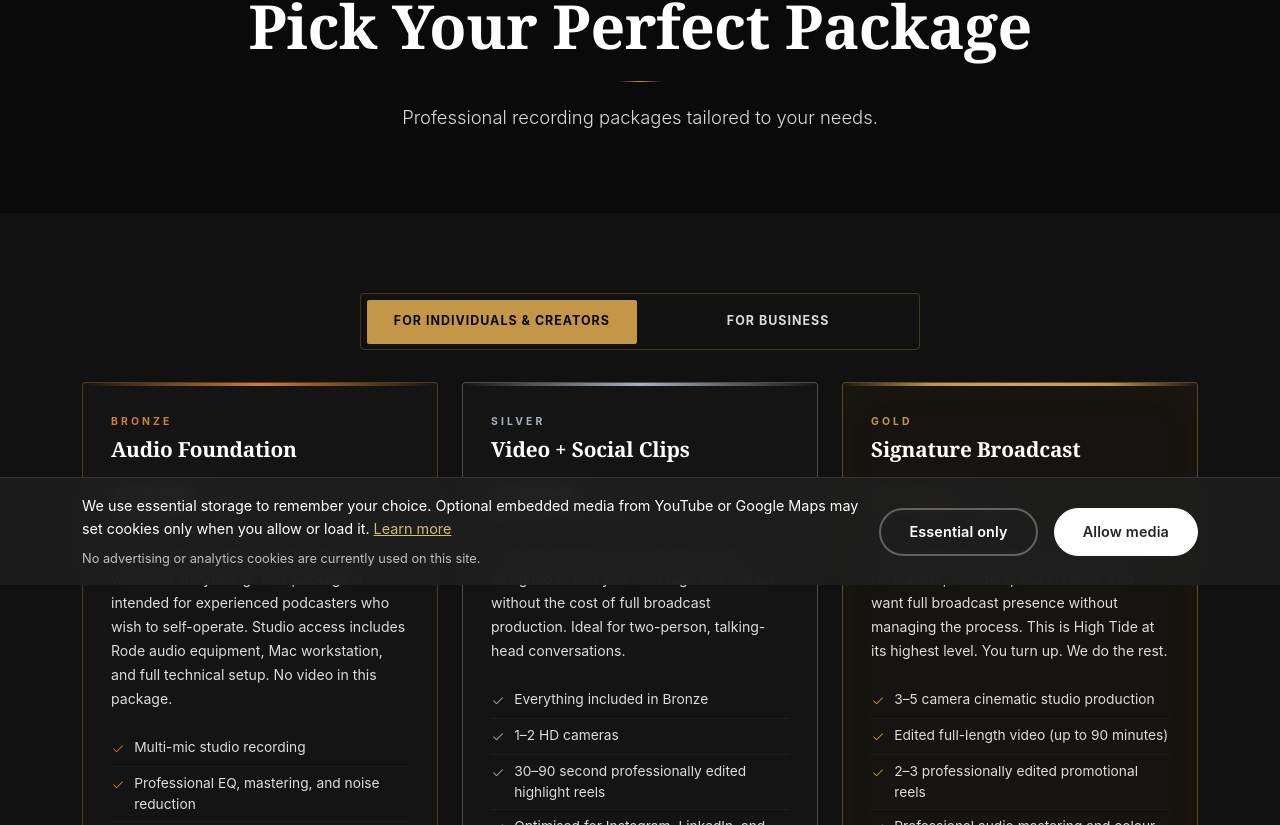
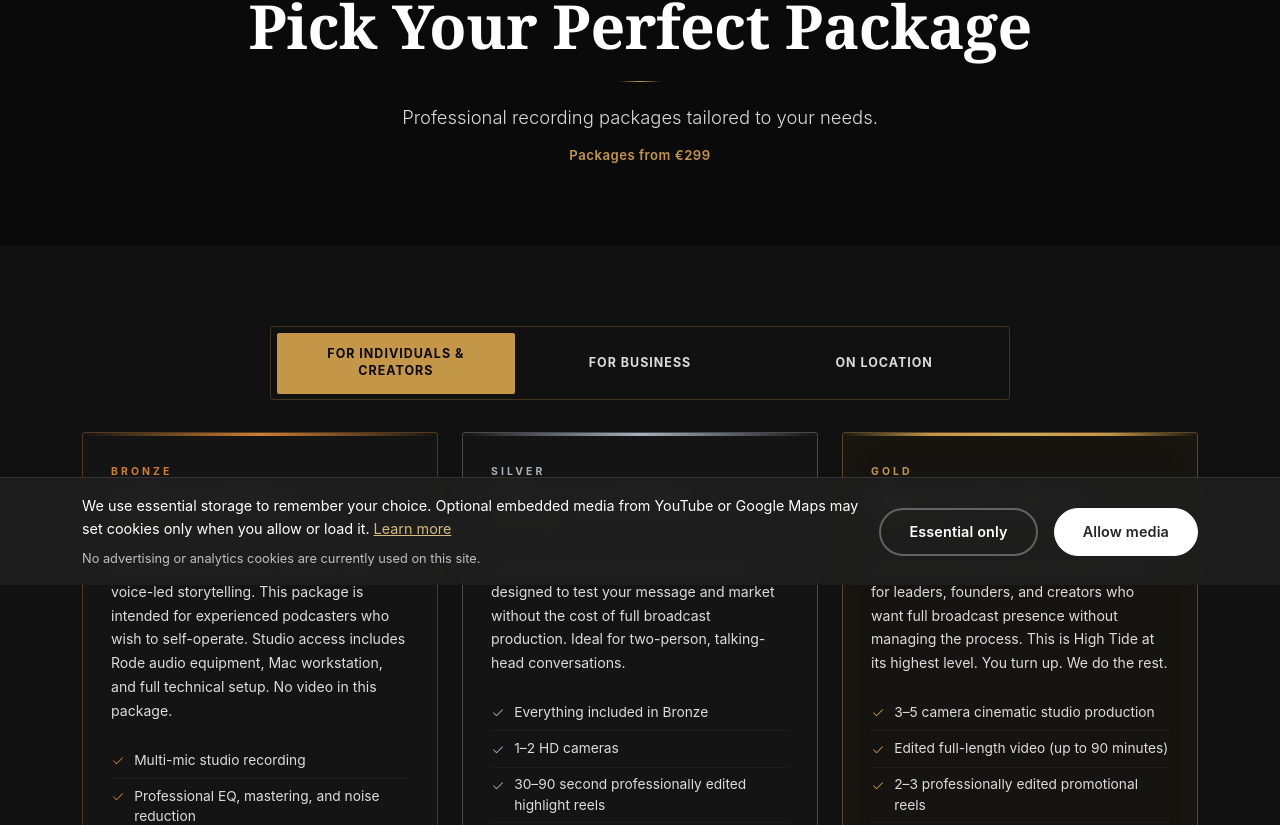
Before and after one commit to TerryLoc/high-tide-studios, a React (Create React App) app: page /services in a window 1280 px wide. Shown: the part 215-1040 px from the top of the page. Built offline with nearby package versions, Linux system fonts and the light colour scheme.

Commit message:
Enhance package offerings: add on-location packages, update pricing display, and improve Services page layout

```diff
--- a/src/components/PackageCard.jsx
+++ b/src/components/PackageCard.jsx
@@ -5,13 +5,17 @@ import PropTypes from 'prop-types';
  * Package card component for displaying service offerings
  */
 export default function PackageCard({ pkg, featured = false }) {
-  const tierClass = {
+  const tierClass =
+    {
       bronze: 'ht-pkg-bronze',
       silver: 'ht-pkg-silver',
-    gold:   'ht-pkg-gold',
+      gold: 'ht-pkg-gold',
       'leadership-voice': 'ht-pkg-gold',
       'brand-signal': 'ht-pkg-gold',
       'talent-story': 'ht-pkg-gold',
+      'on-location-audio': 'ht-pkg-gold',
+      'on-location-audio-video': 'ht-pkg-gold',
+      'on-location-extended': 'ht-pkg-gold',
     }[pkg.id] || '';
   const ctaLabel = pkg.ctaLabel || 'Book Now';
   const ctaLink = pkg.ctaLink || `/booking?package=${pkg.id}`;
@@ -19,8 +23,7 @@ export default function PackageCard({ pkg, featured = false }) {
   return (
     <article
       className={`ht-pkg-card h-100 ${tierClass} ${featured ? 'ht-pkg-card--featured' : ''}`}
-      aria-label={`${pkg.title} package — ${pkg.price}`}
-    >
+      aria-label={`${pkg.title} package — ${pkg.price}`}>
       {/* Tier accent bar at top */}
       <div className="ht-pkg-accent-bar" aria-hidden="true" />
 
@@ -31,7 +34,6 @@ export default function PackageCard({ pkg, featured = false }) {
       )}
 
       <div className="ht-pkg-body">
-
         {/* Header */}
         <header className="ht-pkg-header">
           <p className="ht-pkg-tier-label">{pkg.title}</p>
@@ -41,11 +43,6 @@ export default function PackageCard({ pkg, featured = false }) {
         {/* Price */}
         <div className="ht-pkg-price-row" aria-label="Pricing">
           <span className="ht-pkg-price">{pkg.price}</span>
-          {pkg.originalPrice && (
-            <span className="ht-pkg-original-price" aria-label={`Originally ${pkg.originalPrice}`}>
-              {pkg.originalPrice}
-            </span>
-          )}
           {pkg.priceNote && (
             <span className="ht-pkg-price-note">{pkg.priceNote}</span>
           )}
@@ -57,7 +54,9 @@ export default function PackageCard({ pkg, featured = false }) {
         {/* Features */}
         <ul className="ht-pkg-features" aria-label="Package features">
           {pkg.features.map((feature, index) => (
-            <li key={`${pkg.id}-feature-${index}`} className="ht-pkg-feature-item">
+            <li
+              key={`${pkg.id}-feature-${index}`}
+              className="ht-pkg-feature-item">
               <i className="bi bi-check2 ht-pkg-check" aria-hidden="true" />
               {feature}
             </li>
@@ -87,12 +86,10 @@ export default function PackageCard({ pkg, featured = false }) {
         <Link
           to={ctaLink}
           className="ht-pkg-cta"
-          aria-label={`${ctaLabel} for ${pkg.title}`}
-        >
+          aria-label={`${ctaLabel} for ${pkg.title}`}>
           <i className="bi bi-calendar-check" aria-hidden="true" />
           {ctaLabel}
         </Link>
-
       </div>
     </article>
   );
@@ -105,7 +102,6 @@ PackageCard.propTypes = {
     subtitle: PropTypes.string,
     price: PropTypes.string.isRequired,
     priceNote: PropTypes.string,
-    originalPrice: PropTypes.string,
     description: PropTypes.string,
     features: PropTypes.arrayOf(PropTypes.string).isRequired,
     note: PropTypes.string,
--- a/src/config/site.js
+++ b/src/config/site.js
@@ -1,8 +1,12 @@
 // Site Configuration — Central source of truth for SEO, branding, and settings
 
-import { packages, businessPackages } from '../data/packages';
+import {
+  packages,
+  businessPackages,
+  onLocationPackages,
+} from '../data/packages';
 
-const allPackages = [...packages, ...businessPackages];
+const allPackages = [...packages, ...businessPackages, ...onLocationPackages];
 
 const getOfferCatalogItem = (pkg) => ({
   '@type': 'Offer',
@@ -11,7 +15,7 @@ const getOfferCatalogItem = (pkg) => ({
     name: `${pkg.title} — ${pkg.subtitle}`,
     description: pkg.description,
   },
-  price: pkg.price.replace('€', ''),
+  price: pkg.price.replace(/[^\d]/g, ''),
   priceCurrency: 'EUR',
 });
 
@@ -366,7 +370,7 @@ export const structuredData = {
     },
     offers: {
       '@type': 'Offer',
-      price: pkg.price.replace('€', ''),
+      price: pkg.price.replace(/[^\d]/g, ''),
       priceCurrency: 'EUR',
       availability: 'https://schema.org/InStock',
     },
--- a/src/data/packages.js
+++ b/src/data/packages.js
@@ -3,9 +3,8 @@
  * @property {string} id - Unique identifier
  * @property {string} title - Package name
  * @property {string} subtitle - Short description
- * @property {string} price - Display price
+ * @property {string} price - Small "From €X" display tag
  * @property {string} [priceNote] - Supporting price note
- * @property {string} [originalPrice] - Crossed-out original price
  * @property {string} description - Full description
  * @property {string[]} features - List of included features
  * @property {string} [note] - Additional note/disclaimer
@@ -21,8 +20,7 @@ export const packages = Object.freeze([
     id: 'bronze',
     title: 'BRONZE',
     subtitle: 'Audio Foundation',
-    price: '€299',
-    originalPrice: '€349',
+    price: 'From €299',
     description:
       'Designed for interviews, narration, and voice-led storytelling. This package is intended for experienced podcasters who wish to self-operate. Studio access includes Rode audio equipment, Mac workstation, and full technical setup. No video in this package.',
     features: [
@@ -39,8 +37,7 @@ export const packages = Object.freeze([
     id: 'silver',
     title: 'SILVER',
     subtitle: 'Video + Social Clips',
-    price: '€399',
-    originalPrice: '€489',
+    price: 'From €399',
     description:
       'A focused entry into video podcasting, designed to test your message and market without the cost of full broadcast production. Ideal for two-person, talking-head conversations.',
     features: [
@@ -59,8 +56,7 @@ export const packages = Object.freeze([
     id: 'gold',
     title: 'GOLD',
     subtitle: 'Signature Broadcast',
-    price: '€749',
-    originalPrice: '€999',
+    price: 'From €749',
     description:
       'End-to-end cinematic podcast production for leaders, founders, and creators who want full broadcast presence without managing the process. This is High Tide at its highest level. You turn up. We do the rest.',
     features: [
@@ -87,9 +83,8 @@ export const businessPackages = Object.freeze([
     id: 'leadership-voice',
     title: 'LEADERSHIP VOICE',
     subtitle: 'Internal & Leadership Podcasts',
-    price: '€324',
-    priceNote: 'ex VAT, per episode · Discounted price until 1st Oct',
-    originalPrice: null,
+    price: 'From €324',
+    priceNote: 'ex VAT, per episode',
     description:
       'Full-service internal comms and leadership podcast production for organisations who want their leadership to sound present, human, and consistent — without the self-op learning curve.',
     features: [
@@ -109,9 +104,8 @@ export const businessPackages = Object.freeze([
     id: 'brand-signal',
     title: 'BRAND SIGNAL',
     subtitle: 'Marketing & Thought-Leadership Podcasts',
-    price: '€609',
-    priceNote: 'ex VAT, per episode · Discounted price until 1st Oct',
-    originalPrice: null,
+    price: 'From €609',
+    priceNote: 'ex VAT, per episode',
     description:
       'Cinematic marketing and thought-leadership podcast production built for brand credibility, not just content volume.',
     features: [
@@ -132,9 +126,8 @@ export const businessPackages = Object.freeze([
     id: 'talent-story',
     title: 'TALENT STORY',
     subtitle: 'Employer Branding & Recruitment Video',
-    price: '€324',
-    priceNote: 'ex VAT, per session · Discounted price until 1st Oct',
-    originalPrice: null,
+    price: 'From €359',
+    priceNote: 'ex VAT, per session',
     description:
       'Studio-based interview and testimonial video production for employer branding and recruitment campaigns.',
     features: [
@@ -151,6 +144,64 @@ export const businessPackages = Object.freeze([
   },
 ]);
 
+/** @type {Package[]} */
+export const onLocationPackages = Object.freeze([
+  {
+    id: 'on-location-audio',
+    title: 'ON-LOCATION',
+    subtitle: 'On-Location Audio',
+    price: 'From €230',
+    description:
+      'Mobile multi-mic recording for interviews, musicians, and voice sessions — wherever your subject is. Full post-production included.',
+    features: [
+      'Mobile multi-mic setup, travel included within 25km of Greystones',
+      'Professional mix and mastering of all tracks',
+      'Noise cleanup and level balancing',
+      'Final exports ready for release or distribution',
+    ],
+    whoFor:
+      'Solo musicians, podcasters, and interview subjects who need professional audio without coming to the studio.',
+    ctaLabel: 'Request a Location Quote',
+    ctaLink: '/contact?enquiry=on-location-audio',
+  },
+  {
+    id: 'on-location-audio-video',
+    title: 'ON-LOCATION',
+    subtitle: 'On-Location Audio + Video',
+    price: 'From €350',
+    description:
+      'Single-camera on-site video and audio production, edited and colour-graded, for content that needs to be shot where the story happens.',
+    features: [
+      'Mobile audio rig + single HD camera setup',
+      'Basic lighting kit included',
+      'Full mix, sync, and colour-graded edit',
+      'Delivered per-song or per-segment',
+    ],
+    whoFor:
+      'Creators and small groups who want on-site video without a full studio crew.',
+    ctaLabel: 'Request a Location Quote',
+    ctaLink: '/contact?enquiry=on-location-audio-video',
+  },
+  {
+    id: 'on-location-extended',
+    title: 'ON-LOCATION',
+    subtitle: 'On-Location Extended Coverage',
+    price: 'From €460',
+    description:
+      'Multi-angle on-site coverage with extended editing for sessions that need more visual variety — additional camera angle, B-roll, and a full edited package.',
+    features: [
+      'Two camera angles or setups, additional lighting',
+      'B-roll and cutaway coverage',
+      'Full edit with colour grade, thumbnail, and per-song/segment exports',
+      'Raw footage plus final assets included',
+    ],
+    whoFor:
+      'Bands, sessions, and small productions wanting broadcast-style coverage on location.',
+    ctaLabel: 'Request a Location Quote',
+    ctaLink: '/contact?enquiry=on-location-extended',
+  },
+]);
+
 /**
  * Find a package by ID
  * @param {string} id - Package ID to find
--- a/src/pages/Services.jsx
+++ b/src/pages/Services.jsx
@@ -5,13 +5,23 @@ import {
   StaggerContainer,
   StaggerItem,
 } from '../components/AnimatedSection';
-import { businessPackages, packages } from '../data/packages';
+import {
+  businessPackages,
+  onLocationPackages,
+  packages,
+} from '../data/packages';
 import PackageCard from '../components/PackageCard';
+
+const TABS = [
+  { id: 'individual', label: 'For Individuals & Creators', data: packages },
+  { id: 'business', label: 'For Business', data: businessPackages },
+  { id: 'on-location', label: 'On Location', data: onLocationPackages },
+];
 
 export default function Services() {
   const [activeTab, setActiveTab] = useState('individual');
   const visiblePackages =
-    activeTab === 'business' ? businessPackages : packages;
+    TABS.find((tab) => tab.id === activeTab)?.data || packages;
 
   return (
     <>
@@ -27,6 +37,7 @@ export default function Services() {
             <p className="ht-services-lead">
               Professional recording packages tailored to your needs.
             </p>
+            <p className="ht-services-price-teaser">Packages from €299</p>
           </FadeInUp>
         </div>
       </section>
@@ -38,35 +49,24 @@ export default function Services() {
             className="ht-services-tabs"
             role="tablist"
             aria-label="Service package type">
-            <button
-              type="button"
-              className={`ht-services-tab ${activeTab === 'individual' ? 'ht-services-tab--active' : ''}`}
-              role="tab"
-              aria-selected={activeTab === 'individual'}
-              aria-controls="services-packages-panel"
-              id="services-tab-individual"
-              onClick={() => setActiveTab('individual')}>
-              For Individuals &amp; Creators
-            </button>
-            <button
-              type="button"
-              className={`ht-services-tab ${activeTab === 'business' ? 'ht-services-tab--active' : ''}`}
-              role="tab"
-              aria-selected={activeTab === 'business'}
-              aria-controls="services-packages-panel"
-              id="services-tab-business"
-              onClick={() => setActiveTab('business')}>
-              For Business
-            </button>
+            {TABS.map((tab) => (
+              <button
+                key={tab.id}
+                type="button"
+                className={`ht-services-tab ${activeTab === tab.id ? 'ht-services-tab--active' : ''}`}
+                role="tab"
+                aria-selected={activeTab === tab.id}
+                aria-controls="services-packages-panel"
+                id={`services-tab-${tab.id}`}
+                onClick={() => setActiveTab(tab.id)}>
+                {tab.label}
+              </button>
+            ))}
           </div>
           <div
             id="services-packages-panel"
             role="tabpanel"
-            aria-labelledby={
-              activeTab === 'business'
-                ? 'services-tab-business'
-                : 'services-tab-individual'
-            }>
+            aria-labelledby={`services-tab-${activeTab}`}>
             <StaggerContainer
               key={activeTab}
               className="row g-4 align-items-stretch">
--- a/src/styles/services.css
+++ b/src/styles/services.css
@@ -57,6 +57,14 @@
   line-height: 1.7;
 }
 
+.ht-services-price-teaser {
+  color: var(--ht-gold-pkg);
+  font-size: 0.82rem;
+  font-weight: 600;
+  letter-spacing: 0.04em;
+  margin: 0.75rem auto 0;
+}
+
 /* ============================================================
    PACKAGES SECTION
    ============================================================ */
@@ -71,7 +79,7 @@
   display: flex;
   gap: 0.35rem;
   margin: 0 auto 2rem;
-  max-width: 560px;
+  max-width: 740px;
   padding: 0.35rem;
 }
 
@@ -189,23 +197,17 @@
 .ht-pkg-price-row {
   display: flex;
   align-items: baseline;
-  gap: 0.75rem;
-  margin: 1.25rem 0;
+  flex-wrap: wrap;
+  gap: 0.5rem;
+  margin: 0.4rem 0 1.25rem;
 }
 
 .ht-pkg-price {
-  font-family: var(--ht-serif);
-  font-size: 2.4rem;
-  font-weight: 700;
-  color: var(--ht-cream);
-  line-height: 1;
-}
-
-.ht-pkg-original-price {
-  font-size: 0.95rem;
-  color: #ffffff;
-  opacity: 0.9;
-  text-decoration: line-through;
+  font-size: 0.85rem;
+  font-weight: 600;
+  letter-spacing: 0.02em;
+  color: var(--ht-gold-pkg);
+  line-height: 1.3;
 }
 
 .ht-pkg-price-note {
@@ -425,10 +427,6 @@
   color: var(--ht-gold-pkg);
 }
 
-.ht-pkg-gold .ht-pkg-price {
-  color: var(--ht-gold-pkg);
-}
-
 .ht-pkg-gold .ht-pkg-check {
   color: var(--ht-gold-pkg);
 }
```
Lines whose indentation alone changed are shown as unchanged.
